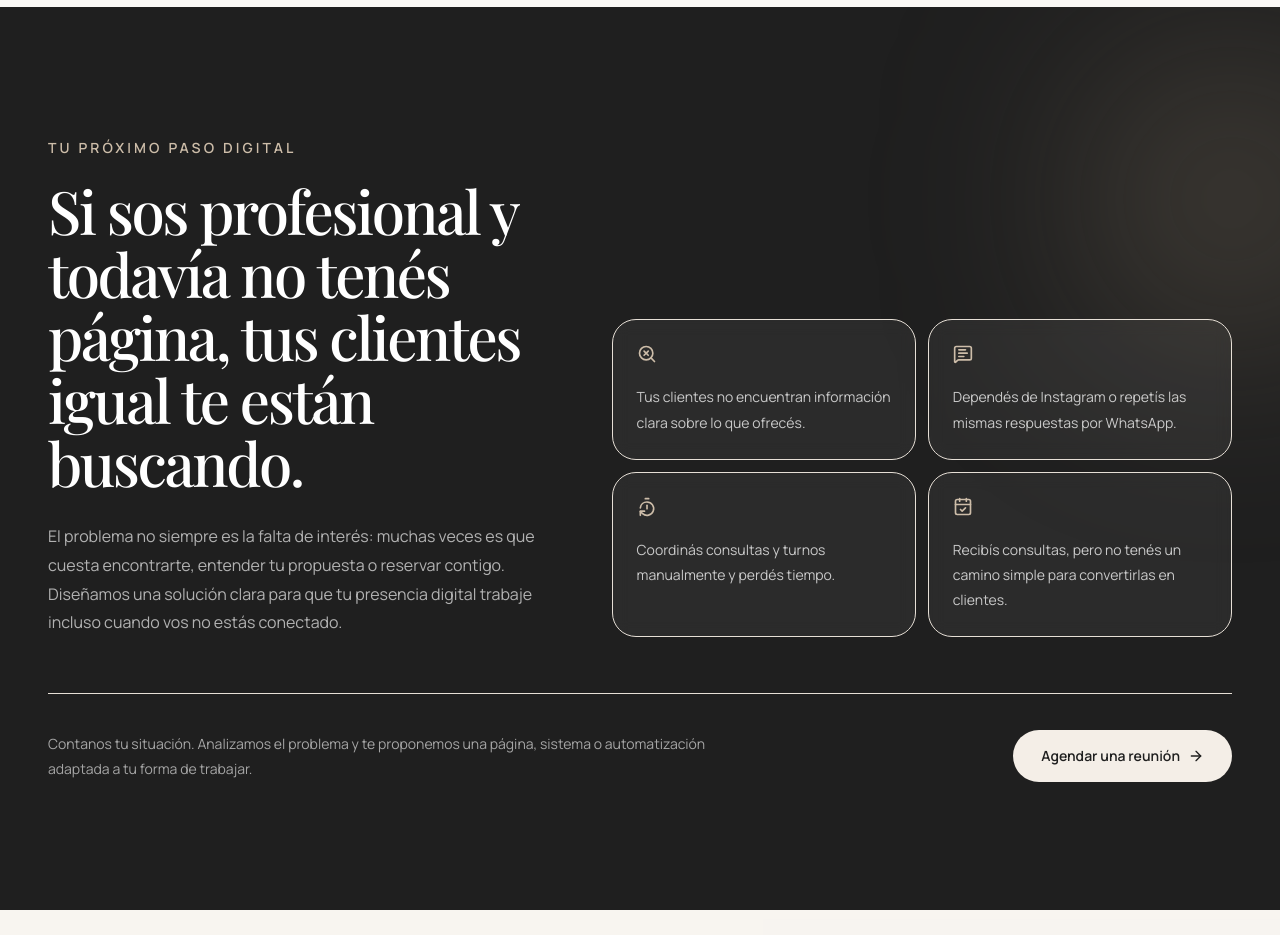
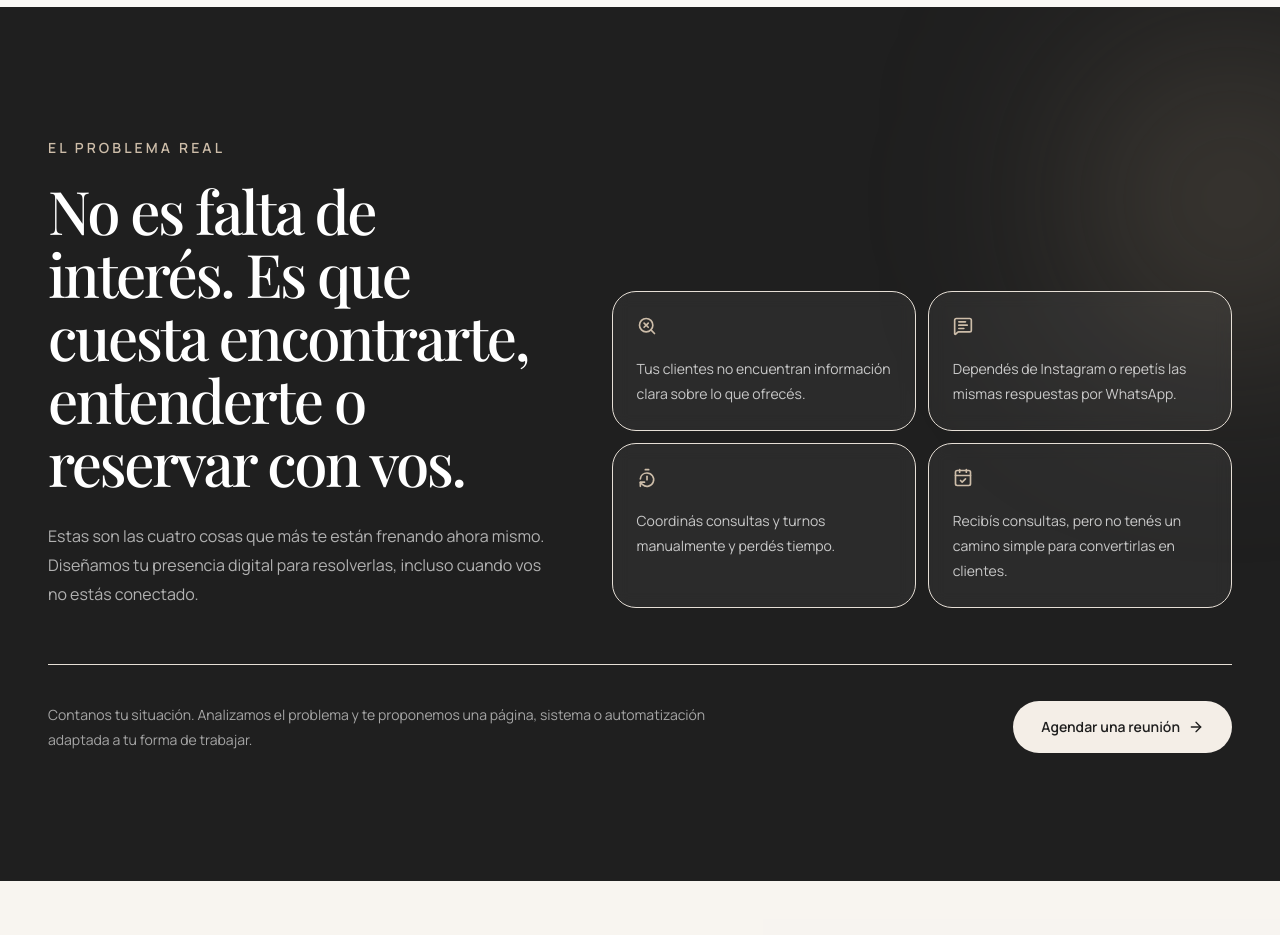
Before and after one commit to franetovichpia/AgenciaNovaire, a Next.js app: page / in a window 1280 px wide. Shown: the part 860-1795 px from the top of the page. Built offline with nearby package versions, Linux system fonts and the light colour scheme; a web font is replaced by a local one.

Commit message:
Update needs.tsx

```diff
--- a/sections/needs/needs.tsx
+++ b/sections/needs/needs.tsx
@@ -17,12 +17,12 @@ export function Needs() {
       <Container>
         <div className="grid gap-14 lg:grid-cols-[0.9fr_1.1fr] lg:items-end">
           <div>
-            <span className="text-sm font-semibold uppercase tracking-[0.22em] text-[#cdbda9]">Tu próximo paso digital</span>
+            <span className="text-sm font-semibold uppercase tracking-[0.22em] text-[#cdbda9]">El problema real</span>
             <h2 className="mt-5 max-w-2xl font-display text-4xl font-medium leading-[1.05] tracking-[-0.055em] text-white sm:text-6xl">
-              Si sos profesional y todavía no tenés página, tus clientes igual te están buscando.
+              No es falta de interés. Es que cuesta encontrarte, entenderte o reservar con vos.
             </h2>
             <p className="mt-7 max-w-xl text-base leading-8 text-white/65">
-              El problema no siempre es la falta de interés: muchas veces es que cuesta encontrarte, entender tu propuesta o reservar contigo. Diseñamos una solución clara para que tu presencia digital trabaje incluso cuando vos no estás conectado.
+              Estas son las cuatro cosas que más te están frenando ahora mismo. Diseñamos tu presencia digital para resolverlas, incluso cuando vos no estás conectado.
             </p>
           </div>
 
```
